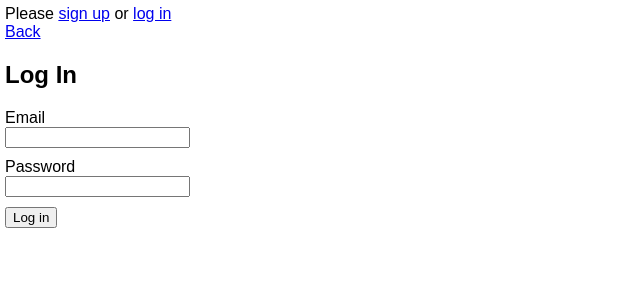
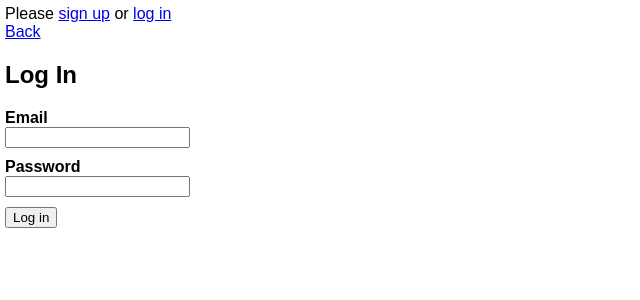
Before and after one commit to sequoian/flashcards, a React (Create React App) app in the folder react/: page /login in a window 1280 px wide. Shown: the top 300 px of the page, without its empty margins (0-640 px from the left). Built offline with nearby package versions, Linux system fonts and the light colour scheme.

Commit message:
login works with new api

```diff
--- a/react/src/css/App.css
+++ b/react/src/css/App.css
@@ -29,18 +29,15 @@ form {
 
 
 /* User Form */
-.user-form label {
+
+.labeled-input label {
   display: block;
+  font-weight: bold;
 }
 
-.user-form input {
+.labeled-input input {
   display: block;
   margin-bottom: 10px;
-}
-
-.user-form button {
-  display: block;
-  margin: 10px 0;
 }
 
 /* Message for shuffling deck */
--- /dev/null
+++ b/react/src/js/LabeledInput.js
@@ -0,0 +1,21 @@
+import React from 'react'
+
+const LabeledInput = ({name, type, label, value, onChange, error}) => (
+  <div className="labeled-input">
+    <label htmlFor={name}>
+      {label}
+    </label>
+    <span className="errors">
+      {error}
+    </span>
+    <input
+      type={type}
+      name={name}
+      id={name}
+      value={value}
+      onChange={onChange}
+    />
+  </div>
+)
+
+export default LabeledInput
--- a/react/src/js/Login.js
+++ b/react/src/js/Login.js
@@ -1,8 +1,8 @@
 import React, { Component } from 'react'
 import {Link, withRouter} from 'react-router-dom'
-import ValidationErrors from './ValidationErrors'
 import Auth from './Auth'
 import Validation from './Validation'
+import LabeledInput from './LabeledInput'
 
 class LoginContainer extends Component {
   constructor(props) {
@@ -10,7 +10,8 @@ class LoginContainer extends Component {
     this.state = {
       email: '',
       password: '',
-      errors: []
+      errors: {},
+      error_msg: null
     }
     this.handleChange = this.handleChange.bind(this)
     this.login = this.login.bind(this)
@@ -34,12 +35,6 @@ class LoginContainer extends Component {
 
   login() {
     const {email, password} = this.state
-    const errors = Validation.validateLogin(email, password)
-
-    if (errors.length > 0) {
-      this.setState({errors: errors})
-      return false
-    }
 
     fetch('/auth/login',
       {
@@ -54,19 +49,33 @@ class LoginContainer extends Component {
         })
       })
       .then(response => {
-        if (!response.ok) {
-          throw new Error(`status ${response.status}`)
+        if (response.status > 400) {
+          throw new Error(response.status)
         }
-        return response.json()
+        else {
+          return response.json()
+        }
       })
       .then(json => {
-        Auth.authenticateUser(json.token)
-        this.props.history.replace('/')
+        if (json.success) {
+          Auth.authenticateUser(json.payload.token)
+          this.props.history.replace('/')
+        }
+        else if (json.errors) {
+          this.setState({
+            errors: json.errors,
+            error_msg: json.message
+          })
+        }
+        else {
+          this.setState({
+            errors: {},
+            error_msg: json.message
+          })
+        }
       })
       .catch(error => {
-        console.log(error)
-        errors.push(['Incorrect email or password'])
-        this.setState({errors: errors})
+        this.setState({error_msg: 'Something went wrong on our end.'})
       })
   }
 
@@ -81,7 +90,7 @@ class LoginContainer extends Component {
   }
 
   render() {
-    const {email, password, errors} = this.state
+    const {email, password, errors, error_msg} = this.state
     return (
       <Login
         email={email}
@@ -89,36 +98,35 @@ class LoginContainer extends Component {
         handleChange={this.handleChange}
         handleSubmit={this.login}
         errors={errors}
+        error_msg={error_msg}
       />
     )
   }
 }
 
-const Login = ({email, password, handleChange, handleSubmit, errors}) => (
+const Login = ({email, password, handleChange, handleSubmit, errors, error_msg}) => (
   <div>
     <Link to={`/`}>Back</Link>
     <h2>Log In</h2>
-    <form className="user-form">
-      {errors.length > 0 ? <ValidationErrors errors={errors} /> : null }
-      <label htmlFor="email">
-        Email
-      </label>
-      <input
+    <form>
+      <div className="errors">
+        {error_msg}
+      </div>
+      <LabeledInput
+        name="email"
         type="text"
-        name="email"
-        id="email"
+        label="Email"
         value={email}
         onChange={handleChange}
+        error={errors.email}
       />
-      <label htmlFor="password">
-        Password
-      </label>
-      <input
+      <LabeledInput
+        name="password"
         type="password"
-        name="password"
-        id="password"
+        label="Password"
         value={password}
         onChange={handleChange}
+        error={errors.password}
       />
       <button
         type="button"
```
